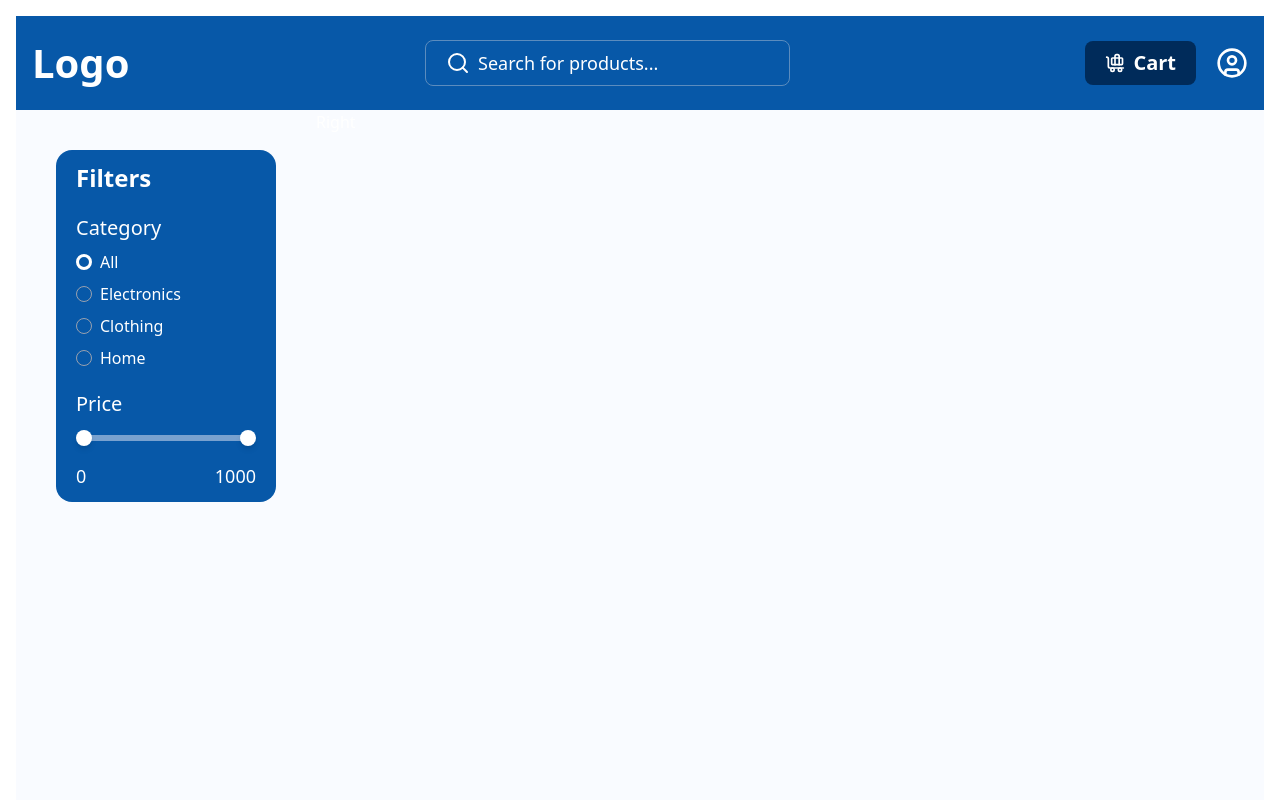
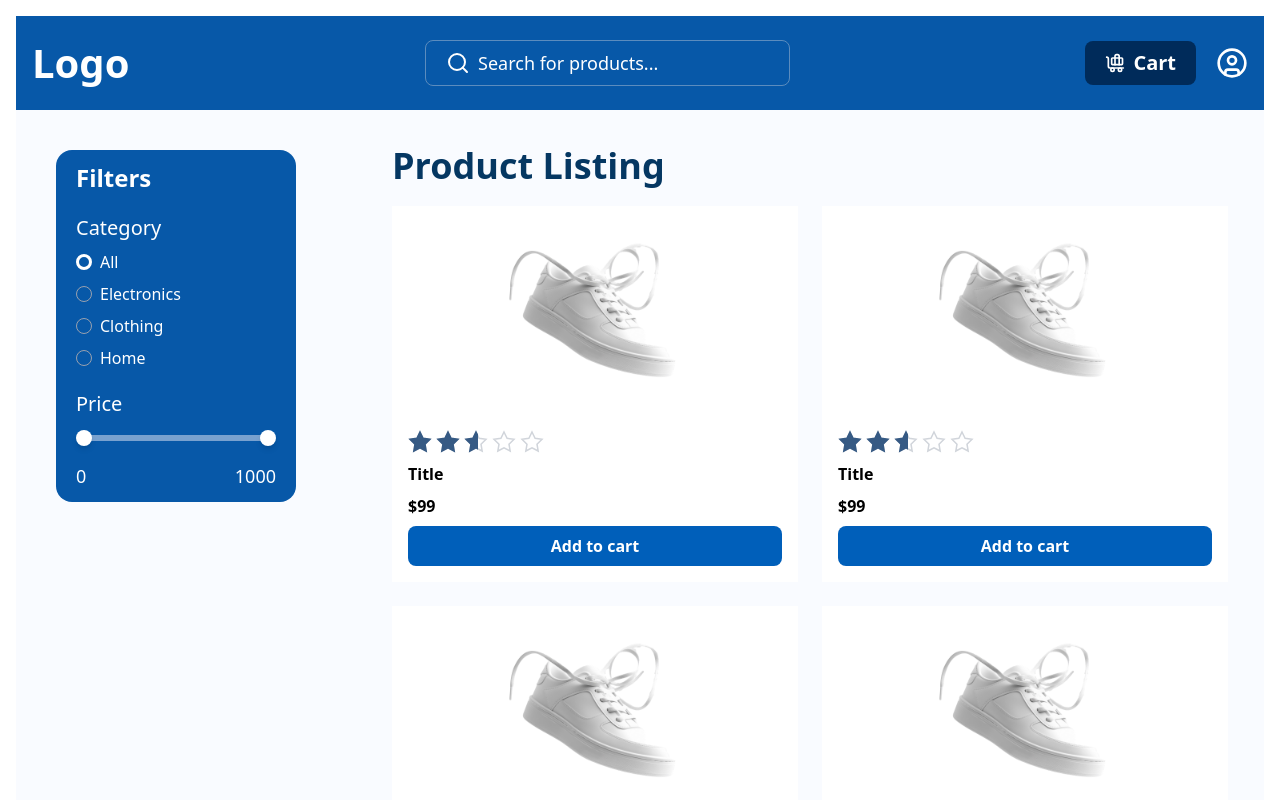
Before and after one commit to CasteAwayy/WhatBytes-Frontend, a Next.js app: page / in a window 1280 px wide. Shown: the top 800 px of the page. Built offline with nearby package versions, Linux system fonts and the light colour scheme.

Commit message:
created product card

```diff
--- /dev/null
+++ b/app/_components/Card.js
@@ -0,0 +1,25 @@
+import Image from "next/image";
+import shoes from "@/public/shoes.png";
+import StarRating from "./StarRating";
+
+function Card() {
+  return (
+    <div className="bg-white text-black flex flex-col p-4 gap-2">
+      <Image
+        width="200"
+        height="200"
+        src={shoes}
+        alt="image"
+        className="self-center"
+      />
+      <StarRating rating={2.6} />
+      <span className="font-semibold">Title</span>
+      <span className="font-bold">$99</span>
+      <button className="text-white bg-[#005FBA] cursor-pointer py-2 px-6 rounded-lg font-semibold">
+        Add to cart
+      </button>
+    </div>
+  );
+}
+
+export default Card;
--- /dev/null
+++ b/app/_components/Group.js
@@ -0,0 +1,15 @@
+import Option from "./Option";
+
+function Group({ label }) {
+  return (
+    <div className="flex flex-col gap-2">
+      <span className="text-xl">{label}</span>
+      <Option name={label} label="All" value="all" />
+      <Option name={label} label="Electronics" value="electronics" />
+      <Option name={label} label="Clothing" value="clothing" />
+      <Option name={label} label="Home" value="home" />
+    </div>
+  );
+}
+
+export default Group;
--- a/app/_components/Main.js
+++ b/app/_components/Main.js
@@ -1,10 +1,11 @@
+import ProductsGrid from "./ProductsGrid";
 import Sidebar from "./Sidebar";
 
 function Main() {
   return (
     <main className="flex bg-[#F9FBFF] min-h-dvh text-white">
       <Sidebar />
-      <div className="flex-auto">Right</div>
+      <ProductsGrid />
     </main>
   );
 }
--- /dev/null
+++ b/app/_components/Option.js
@@ -0,0 +1,21 @@
+function Option({ name, label, value }) {
+  return (
+    <label className="flex items-center gap-2 cursor-pointer">
+      <input
+        type="radio"
+        name={name}
+        value={value}
+        className="hidden peer"
+        defaultChecked={label === "All" ? true : false}
+      />
+      <div className="w-4 h-4 rounded-full peer-checked:border-3 border-1 border-gray-400 peer-checked:border-white">
+        <div className="hidden peer-checked:block w-3 h-3 rounded-full bg-white m-1"></div>
+      </div>
+      <span className="peer-checked:text-white peer-checked:font-medium">
+        {label}
+      </span>
+    </label>
+  );
+}
+
+export default Option;
--- /dev/null
+++ b/app/_components/ProductsGrid.js
@@ -0,0 +1,22 @@
+import Image from "next/image";
+import Card from "./Card";
+
+function ProductsGrid() {
+  return (
+    <div className="flex-auto p-9 ml-5">
+      <h1 className="text-[#053762] font-bold text-4xl">Product Listing</h1>
+      <div className="grid grid-cols-[repeat(auto-fill,minmax(300px,1fr))] gap-6 md:gap-6 my-5">
+        <Card />
+        <Card />
+        <Card />
+        <Card />
+        <Card />
+        <Card />
+        <Card />
+        <Card />
+      </div>
+    </div>
+  );
+}
+
+export default ProductsGrid;
--- a/app/_components/Sidebar.js
+++ b/app/_components/Sidebar.js
@@ -1,64 +1,12 @@
+import Group from "./Group";
 import RangeSlider from "./RangeSlider";
 
 function Sidebar() {
   return (
-    <div className="basis-[300px] p-10 shrink-0">
+    <div className="basis-[320px] p-10 shrink-0">
       <div className="px-5 py-3 flex flex-col gap-5 bg-[#0758A8] rounded-2xl">
         <h3 className="text-2xl font-semibold">Filters</h3>
-        <div className="flex flex-col gap-2">
-          <span className="text-xl">Category</span>
-          <label className="flex items-center gap-2 cursor-pointer">
-            <input
-              type="radio"
-              name="category"
-              value="all"
-              className="hidden peer"
-              defaultChecked={true}
-            />
-            <div className="w-4 h-4 rounded-full peer-checked:border-3 border-1 border-gray-400 peer-checked:border-white">
-              <div className="hidden peer-checked:block w-3 h-3 rounded-full bg-white m-1"></div>
-            </div>
-            <span className="peer-checked:text-white peer-checked:font-medium">
-              All
-            </span>
-          </label>
-          <label className="flex items-center gap-2 cursor-pointer">
-            <input
-              type="radio"
-              name="category"
-              className="hidden peer"
-              value="electronics"
-            />
-            <div className="w-4 h-4 rounded-full peer-checked:border-3 border-1 border-gray-400 peer-checked:border-white">
-              <div className="hidden peer-checked:block w-3 h-3 rounded-full bg-white m-1"></div>
-            </div>
-            <span className="peer-checked:font-medium">Electronics</span>
-          </label>
-          <label className="flex items-center gap-2 cursor-pointer">
-            <input
-              type="radio"
-              name="category"
-              className="hidden peer"
-              value="clothing"
-            />
-            <div className="w-4 h-4 rounded-full peer-checked:border-3 border-1 border-gray-400 peer-checked:border-white">
-              <div className="hidden peer-checked:block w-3 h-3 rounded-full bg-white m-1"></div>
-            </div>
-            <span className="peer-checked:font-medium">Clothing</span>
-          </label>
-          <label className="flex items-center gap-2 cursor-pointer">
-            <input
-              type="radio"
-              name="category"
-              className="hidden peer"
-              value="home"
-            />
-            <div className="w-4 h-4 rounded-full peer-checked:border-3 border-1 border-gray-400 peer-checked:border-white">
-              <div className="hidden peer-checked:block w-3 h-3 rounded-full bg-white m-1"></div>
-            </div>
-            <span className="peer-checked:font-medium">Home</span>
-          </label>
-        </div>
+        <Group label="Category" />
         <div className="flex flex-col">
           <label htmlFor="price" className="text-xl mb-3">
             Price
--- /dev/null
+++ b/app/_components/StarRating.js
@@ -0,0 +1,77 @@
+import React from "react";
+
+const StarRating = ({
+  rating = 0,
+  maxStars = 5,
+  starSize = 24,
+  activeColor = "#365A84",
+  inactiveColor = "#d1d5db",
+  className = "",
+}) => {
+  const clampedRating = Math.min(Math.max(rating, 0), maxStars);
+
+  // We'll create two overlapping stars - one for outline, one for partial fill
+  const StarIcon = ({ fillPercent = 100 }) => (
+    <div className="relative" style={{ width: starSize, height: starSize }}>
+      {/* Outline star (always visible) */}
+      <svg
+        width={starSize}
+        height={starSize}
+        viewBox="0 0 24 24"
+        fill="none"
+        stroke={inactiveColor}
+        strokeWidth="1.5"
+        className="absolute top-0 left-0"
+      >
+        <path d="M12 2L15.09 8.26L22 9.27L17 14.14L18.18 21.02L12 17.77L5.82 21.02L7 14.14L2 9.27L8.91 8.26L12 2Z" />
+      </svg>
+
+      {/* Filled portion (clipped to percentage) */}
+      {fillPercent > 0 && (
+        <div
+          className="absolute top-0 left-0 overflow-hidden"
+          style={{
+            width: `${fillPercent}%`,
+            height: starSize,
+          }}
+        >
+          <svg
+            width={starSize}
+            height={starSize}
+            viewBox="0 0 24 24"
+            fill={activeColor}
+            stroke={activeColor}
+            strokeWidth="1.5"
+          >
+            <path d="M12 2L15.09 8.26L22 9.27L17 14.14L18.18 21.02L12 17.77L5.82 21.02L7 14.14L2 9.27L8.91 8.26L12 2Z" />
+          </svg>
+        </div>
+      )}
+    </div>
+  );
+
+  return (
+    <div className={`flex items-center ${className}`}>
+      <div className="flex">
+        {Array.from({ length: maxStars }).map((_, index) => {
+          const starValue = index + 1;
+          let fillPercent = 0;
+
+          if (clampedRating >= starValue) {
+            fillPercent = 100; // Fully filled star
+          } else if (clampedRating > index) {
+            fillPercent = (clampedRating - index) * 100; // Partial fill
+          }
+
+          return (
+            <span key={index} className="mr-1">
+              <StarIcon fillPercent={fillPercent} />
+            </span>
+          );
+        })}
+      </div>
+    </div>
+  );
+};
+
+export default StarRating;
```
Also changed, not shown: public/shoes.png (added).
